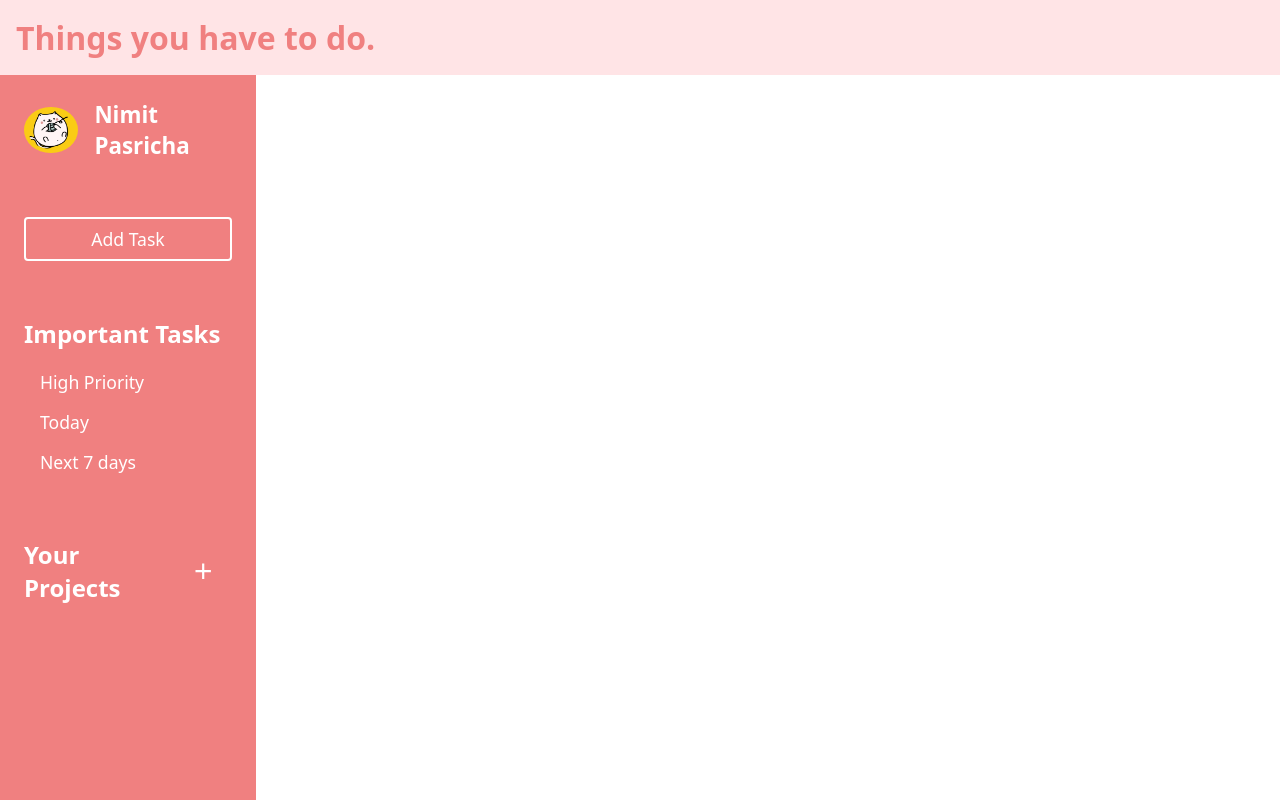
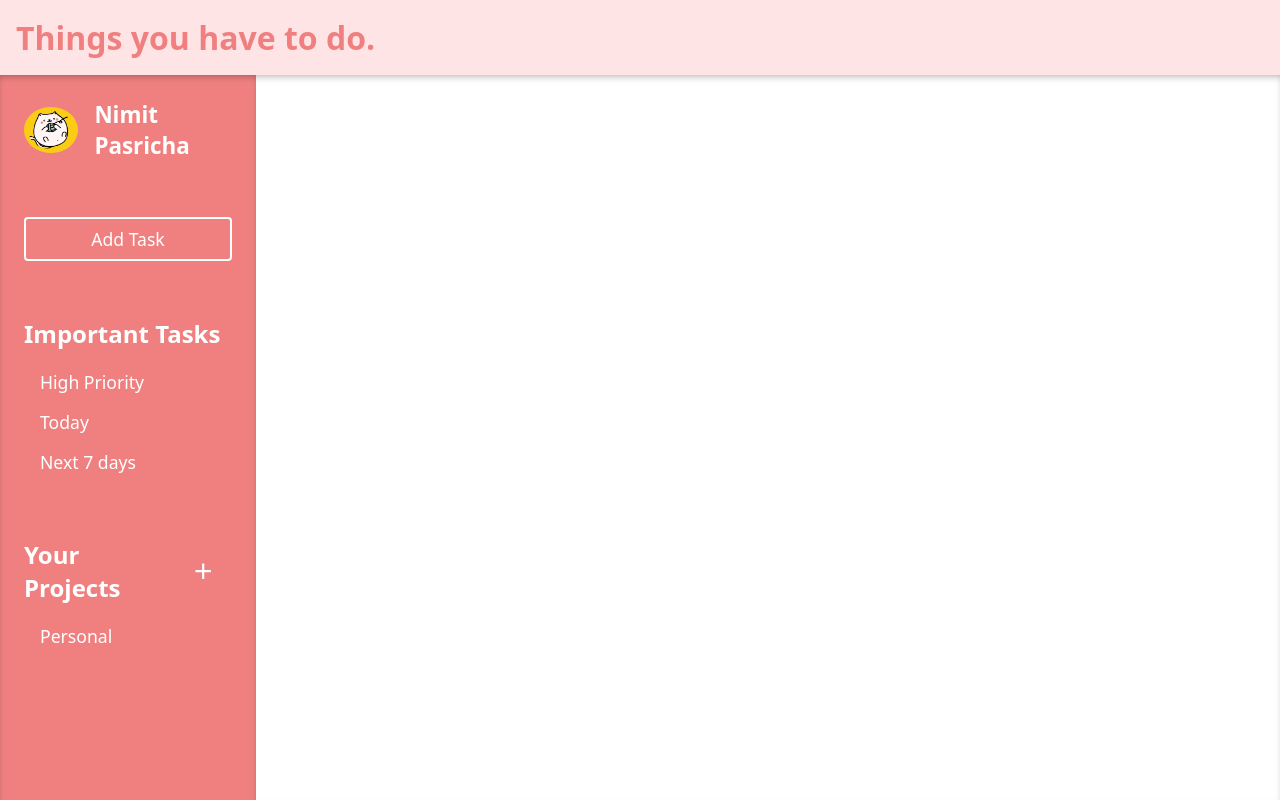
Before and after one commit to nimit-pasricha/Todo-List, a website built with webpack: page src/index.html in a window 1280 px wide. Built offline with nearby package versions, Linux system fonts and the light colour scheme.

Commit message:
Code cleanup

```diff
--- a/src/projects.js
+++ b/src/projects.js
@@ -1,4 +1,4 @@
-const projects = {};
+const projects = { Personal: [] };
 
 function getProjects() {
   return projects;
--- a/src/sidebar-interface.js
+++ b/src/sidebar-interface.js
@@ -80,6 +80,9 @@ function makeNewProjectPromptInvisible(newProjectPrompt) {
   newProjectPrompt.className = "invisible-new-project-prompt";
 }
 
+// TODO: Prevent user from entering only whitespace project names
+// TODO: Prevent user from entering already-existing project names
+
 export {
   addProfilePictureToSidebar,
   addNewProjectWithAddButton,
--- a/src/style.css
+++ b/src/style.css
@@ -16,6 +16,7 @@ body {
   --header-background-color: #fff1f2;
   --sidebar-background-color: lightcoral;
   --sidebar-font-color: #ffffff;
+  --container-inset-shadow: inset 0 4px 8px -4px rgba(0, 0, 0, 0.4);
 }
 
 body {
@@ -26,6 +27,7 @@ body {
 .container {
   display: grid;
   grid-template-columns: 1fr 4fr;
+  box-shadow: var(--container-inset-shadow);
 }
 
 h1 {
@@ -38,6 +40,7 @@ h1 {
 }
 
 .sidebar {
+  box-shadow: var(--container-inset-shadow);
   background-color: var(--sidebar-background-color);
   padding: 24px;
   color: var(--sidebar-font-color);
@@ -178,3 +181,7 @@ hr {
   width: auto;
   transition: 0.2s;
 }
+
+.project-list button {
+  /* TODO: stop sidebar from expanding if project name is too long */
+}
```
